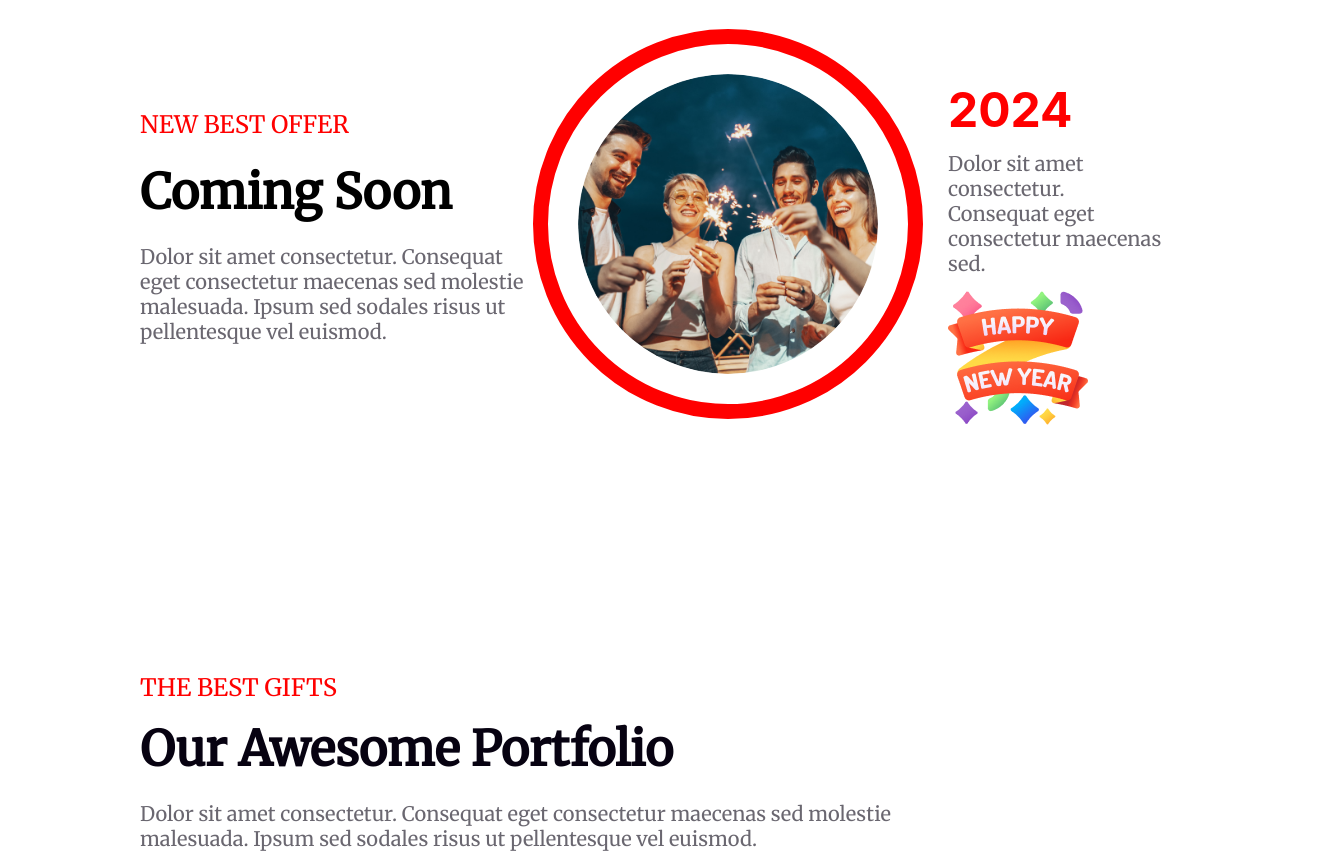
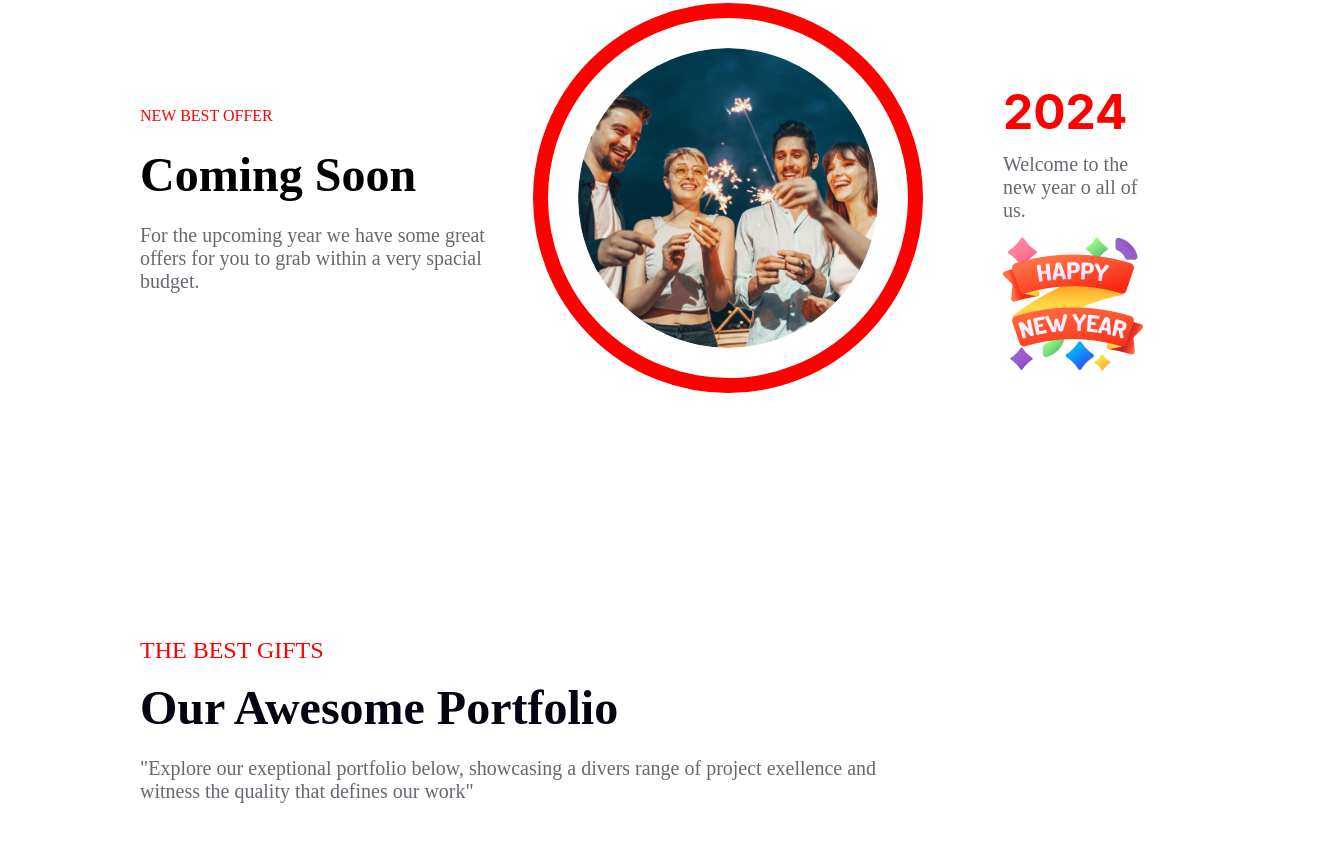
Before and after one commit to abunaim34/A1-new-year, a plain HTML site: page index.html in a window 1280 px wide. Shown: the part 2905-3760 px from the top of the page, 1340 px wide, since content can reach past the window. Drawn offline with Linux system fonts and the light colour scheme.

Commit message:
y assignment is allready fineshed

```diff
--- a/index.css
+++ b/index.css
@@ -1,7 +1,7 @@
 *{
    margin: 0;
    padding: 0;
-   font-family: 'Merriweather', serif;
+   /* font-family: 'Merriweather', serif; */
 }
 
 /* header */
@@ -134,7 +134,6 @@
     font-weight: 600;
     color: #070211;
     line-height: 56px;
-    font-family: inter;
 }
 
 span{
@@ -164,7 +163,7 @@ span{
 }
 
 #title{
-    font-size: 24px;
+    font-size: px;
     font-weight: 500;
     color: #FF0000;
 }
@@ -192,7 +191,7 @@ span{
 
 .description{
     text-align: start;
-    padding-left: 25px;
+    padding-left: 80px;
     padding-top: 60px;
 }
 
@@ -281,7 +280,7 @@ span{
     color: #07021199;
     font-size: 20px;
     padding: 10px 200px 48px;
-    width: 800px;
+    text-align: center;
 }
 
 .input{
@@ -329,7 +328,6 @@ footer{
     padding: 120px 140px 40px;
     width: 300px;
     height: 80px;
-    font-family: inter;
 }
 
 .address-info{
--- a/index.html
+++ b/index.html
@@ -41,7 +41,8 @@
             <div class="bannaer-content">
                 <h3 class="banner-title">Welcome to midnight party</h3>
                 <p class="banner-description">
-                    Dolor sit amet consectetur. Consequat eget consectetur maecenas sed molestie malesuada. Ipsum sed sodales risus ut pellentesque vel euismod.
+                    Step into the allure of the midnight party, where the night unfolds in a symphony of lights
+                    ad beats. Join us for a jurney into an unforgettable celebration under the spell of midnight's charm..
                 </p>
 
                 <button class="btn-primary">Join Now</button>
@@ -65,7 +66,7 @@
             <div class="parent-title">
                 <h4 id="title">NEW BEST OFFER</h4>
                 <h1 id="sub-title">Coming Soon</h1>
-                <p id="parent-title-description">Dolor sit amet consectetur. Consequat eget consectetur maecenas sed molestie malesuada. Ipsum sed sodales risus ut pellentesque vel euismod. </p>
+                <p id="parent-title-description">For the upcoming year we have some great offers for you to grab within a very spacial budget. </p>
             </div>
 
             <div class="parent-img">
@@ -74,7 +75,7 @@
 
             <div class="description">
                 <h1 class="year">2024</h1>
-                <p id="description">Dolor sit amet consectetur. Consequat eget consectetur maecenas sed.</p>
+                <p id="description"> Welcome to the new year o all of us.</p>
                 <img class="img-group" src="./resources/Group 96.png" alt="">
             </div>
         </div>
@@ -86,8 +87,8 @@
                     <h4 class="portfolio-sub-title">THE BEST GIFTS</h4>
                     <h2 class="portfolio-title">Our Awesome Portfolio</h2>
                     <p class="portfolio-description">
-                        Dolor sit amet consectetur. Consequat eget consectetur maecenas sed molestie malesuada.
-                        Ipsum sed sodales risus ut pellentesque vel euismod.
+                        "Explore our exeptional portfolio below, showcasing a divers range of project
+                        exellence and witness the quality that defines our work"
                     </p>
                 </div>
 
@@ -112,8 +113,7 @@
             <img id="email" src="./resources/Group 61.png" alt="Email">
             <h1 class="subscription-title">Subscribe Newsletter</h1>
             <p class="subscription-description">
-                Dolor sit amet consectetur. Consequat eget consectetur maecenas sed molestie malesuada.
-                 Ipsum sed sodales risus ut pellentesque vel euismod.
+                For any kind of update and discount please subscribe our newsletter.
             </p>
 
             <div class="input">
```
